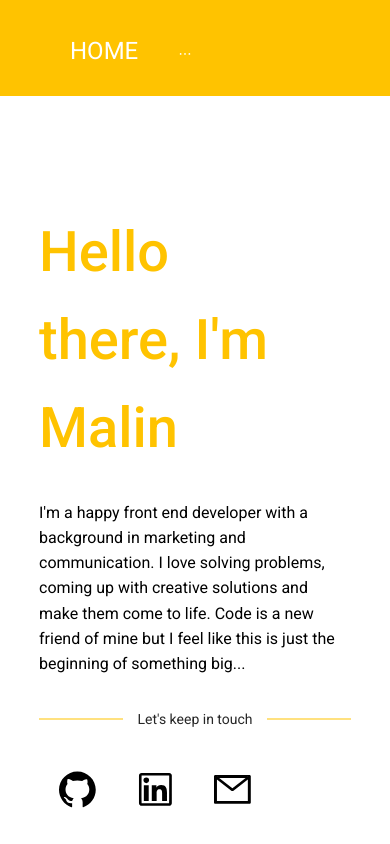
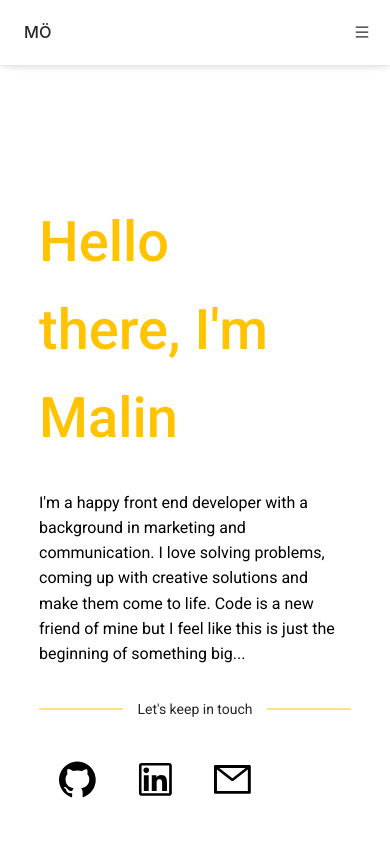
Before and after one commit to msmalinosterberg/new-portfolio, a React (Create React App) app: page / in a window 390 px wide. Shown: the top 844 px of the page. Built offline with nearby package versions, Linux system fonts and the light colour scheme.

Commit message:
Fixed navbar. Responsive with hamburgermenu

```diff
--- a/src/App.css
+++ b/src/App.css
@@ -1,9 +1,13 @@
 @import '~antd/dist/antd.css';
 @import "typeface-roboto";
 
+* {
+  box-sizing: border-box;
+}
+
 .App {
   text-align: center;
-
+overflow-y: auto;
 }
 
 
@@ -11,7 +15,7 @@
   border-bottom: none;
   box-shadow: none;
   border: none;
-  font-family: 'roboto'
+  font-family: 'roboto';
 
 }
 
@@ -36,4 +40,128 @@
 {
    border-top: 1px solid #FFC300;
    width: 30%;
+   justify-content: center;
+   display: flex;
+   align-items: center;
 }
+.dividerStyle {
+  justify-content: center;
+  display: flex;
+  align-items: center;
+}
+
+/* navbar */
+.navbar {
+  padding-bottom: 1px;
+  border-bottom: solid 1px #e8e8e8;
+  background-color: white;
+  box-shadow: 0 3px 6px -2px rgba(0, 0, 0, 0.12),
+    0 6px 16px -11px rgba(0, 0, 0, 0.08);
+  position: sticky;
+  top: 0;
+  margin-bottom: 20px;
+  z-index: 99990;
+
+}
+
+.nav-header {
+  background-color: white;
+  border-bottom: 0;
+  padding: 0 4px 0 24px;
+}
+
+.logo {
+  width: 200px;
+  float: left;
+}
+
+.logo a {
+  display: inline-block;
+  font-size: 20px;
+  text-transform: capitalize;
+
+}
+
+.navbar-menu {
+  width: calc(100% - 200px);
+  float: left;
+
+}
+.navbar-menu .ant-layout-header {
+  padding: 0 20px;
+}
+
+.navbar-menu .ant-menu-horizontal {
+  border-bottom: 0;
+}
+
+.navbar-menu .ant-menu-item {
+  padding-bottom: 0px;
+}
+
+.navbar-menu .leftMenu {
+  float: left;
+}
+
+.navbar-menu .rightMenu {
+  float: right;
+}
+
+.menuButton {
+  float: right;
+  height: 32px;
+  padding: 6px;
+  margin-top: 14px;
+  display: none;
+  background: none;
+  margin-right: 10px;
+}
+
+.ant-drawer-body {
+  padding: 0;
+  flex-direction: column;
+  display: flex;
+}
+
+.ant-drawer-body .ant-menu-horizontal > .ant-menu-item,
+.ant-drawer-body .ant-menu-horizontal > .ant-menu-submenu {
+  display: inline-block;
+  width: 100%;
+}
+
+.ant-drawer-body .ant-menu-horizontal {
+  border-bottom: none;
+}
+
+.ant-drawer-body .ant-menu-horizontal > .ant-menu-item:hover {
+  border-bottom-color: transparent;
+}
+
+.username {
+  display: none;
+  margin-left: 8px;
+}
+
+@media (max-width: 767px) {
+  .menuButton {
+    display: block;
+    margin-right: 10px;
+  }
+
+  .leftMenu,
+  .rightMenu {
+    display: none;
+  }
+
+  .logo a {
+    margin-left: -10px;
+  }
+
+  .ant-drawer-title > .brand-font {
+    margin-bottom: 0;
+  }
+
+  .username {
+    display: inline-block;
+  }
+}
--- /dev/null
+++ b/src/Components/LeftMenu.tsx
@@ -0,0 +1,15 @@
+import { Menu } from "antd";
+import { Link } from "react-router-dom";
+
+const LeftMenu = () => {
+
+    return (
+        < Menu mode="horizontal">
+            <Menu.Item key="1"><Link to='/'>HOME</Link></Menu.Item>
+            <Menu.Item key="2"><Link to='/education'>EDUCATION</Link></Menu.Item>
+            <Menu.Item key="3"><Link to='/portfolio'>PROJECTS</Link></Menu.Item>
+        </Menu >
+    );
+};
+
+export default LeftMenu;
--- a/src/Components/MasterView.tsx
+++ b/src/Components/MasterView.tsx
@@ -1,5 +1,4 @@
 import { Route, Switch } from "react-router-dom";
-
 import Education from "./Education";
 import Home from "./Home";
 import Navbar from "./Navbar";
@@ -8,23 +7,20 @@ import SchoolWorkDetails from "./SchoolWorkDetails";
 import WorkCard from "./Work";
 
 export default function MasterView() {
-
     return (
         <>
             <Navbar />
             <Switch>
-                    <Route path='/portfolio/:id' component={SchoolWorkDetails}>
-                    </Route>
-                    <Route path='/education' component={Education} />
-
-                    <Route path='/portfolio'>
+                <Route path='/portfolio/:id' component={SchoolWorkDetails}>
+                </Route>
+                <Route path='/portfolio'>
                     <PageAnimation>
                         <WorkCard />
-                        </PageAnimation>
-                    </Route>
-                    <Route exact path='/' component={Home}/>
+                    </PageAnimation>
+                </Route>
+                <Route path='/education'> <Education /> </Route>
+                <Route exact path='/' component={Home} />
             </Switch>
         </>
-
     );
 }
--- a/src/Components/Navbar.tsx
+++ b/src/Components/Navbar.tsx
@@ -1,52 +1,59 @@
-import { Col, Layout, Menu, Row } from 'antd';
-import { CSSProperties } from 'react';
-import { Link } from 'react-router-dom';
-
-
-function Navbar() {
-  const { Header } = Layout;
-
-  return (
-
-    <Header style={layoutStyle}>
-      <Row style={{ width: '100%' }}>
-        {/*<Col span={8}>
-           <Link to='/'><img src={} alt="logo" style={} /></Link>
-          </Col>*/}
-        <Col span={24}>
-          <Menu mode="horizontal" style={menuStyle}>
-            <Menu.Item key="1"><Link to='/' style={{ color: 'white' }}>HOME</Link></Menu.Item>
-            <Menu.Item key="1"><Link to='/education' style={{ color: 'white' }}>EDUCATION</Link></Menu.Item>
-            <Menu.Item key="2"><Link to='/portfolio' style={{ color: 'white' }}>PROJECTS</Link></Menu.Item>
-          </Menu>
-        </Col>
-      </Row>
-    </Header>
-  );
-}
+import { MenuOutlined } from '@ant-design/icons';
+import { Button, Drawer, Layout } from 'antd';
+import { CSSProperties, useEffect, useState } from 'react';
+import { useLocation } from 'react-router-dom';
+import LeftMenu from './LeftMenu';
+import RightMenu from './RightMenu';
 
 
 
-const layoutStyle: CSSProperties = {
-  width: '100%',
-  background: '#FFC300',
-  height: '6rem',
-  textDecoration: 'none',
-  zIndex: 100,
-  display: 'flex',
-  justifyContent: 'space-around',
-  borderBottom: 'none',
+const Navbar = () => {
+  const [visible, setVisible] = useState(false);
+  const showDrawer = () => {
+    setVisible(!visible);
+  };
 
-}
+  let { pathname: location } = useLocation();
+  useEffect(() => {
+    setVisible(false);
+  }, [location]);
 
 
-
-
-const menuStyle: CSSProperties = {
-  background: '#FFC300',
-  color: 'white',
-  marginTop: '1.2rem',
-  fontSize: '1.5rem'
-}
+  return (
+    <nav className="navbar">
+      <Layout>
+        <Layout.Header className="nav-header">
+          <div className="logo">
+            <h3 className="brand-font">
+              MÖ
+            </h3>
+          </div>
+          <div className="navbar-menu">
+            <div className="leftMenu">
+              <LeftMenu />
+            </div>
+            <Button className="menuButton" type="text" onClick={showDrawer}>
+              <MenuOutlined />
+            </Button>
+            <Drawer
+              title={"Malin"}
+              placement="right"
+              closable={true}
+              onClose={showDrawer}
+              visible={visible}
+              style={hamburgerMenuStyle}
+            >
+              <RightMenu />
+            </Drawer>
+          </div>
+        </Layout.Header>
+      </Layout>
+    </nav>
+  );
+};
 
 export default Navbar;
+
+const hamburgerMenuStyle: CSSProperties = {
+  zIndex: 99999,
+}
--- a/src/Components/PageAnimation.tsx
+++ b/src/Components/PageAnimation.tsx
@@ -42,7 +42,7 @@ const nameVariants = {
     opacity: 1,
     x: 0,
     transition: {
-      duration: 2,
+      duration: 0.5,
     }
   }
 }
--- /dev/null
+++ b/src/Components/RightMenu.tsx
@@ -0,0 +1,17 @@
+import { Menu } from "antd";
+import { Link } from "react-router-dom";
+
+const RightMenu = () => {
+    return (
+        <Menu>
+            < Menu>
+                <Menu.Item key="1"><Link to='/'>HOME</Link></Menu.Item>
+                <Menu.Item key="2"><Link to='/education'>EDUCATION</Link></Menu.Item>
+                <Menu.Item key="3"><Link to='/portfolio'>PROJECTS</Link></Menu.Item>
+            </Menu >
+
+        </Menu>
+    );
+};
+
+export default RightMenu;
```
Also changed, not shown: src/Components/Education.tsx (+0 -8 lines).
